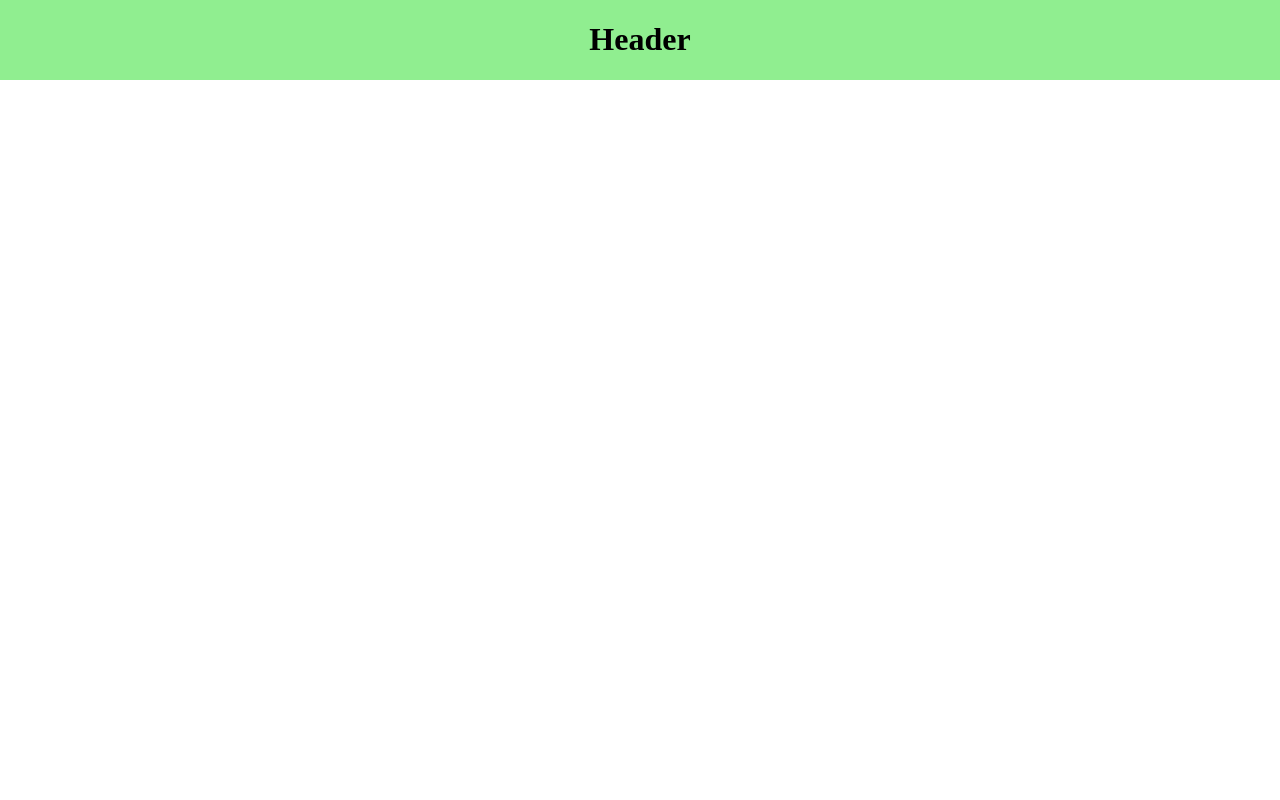
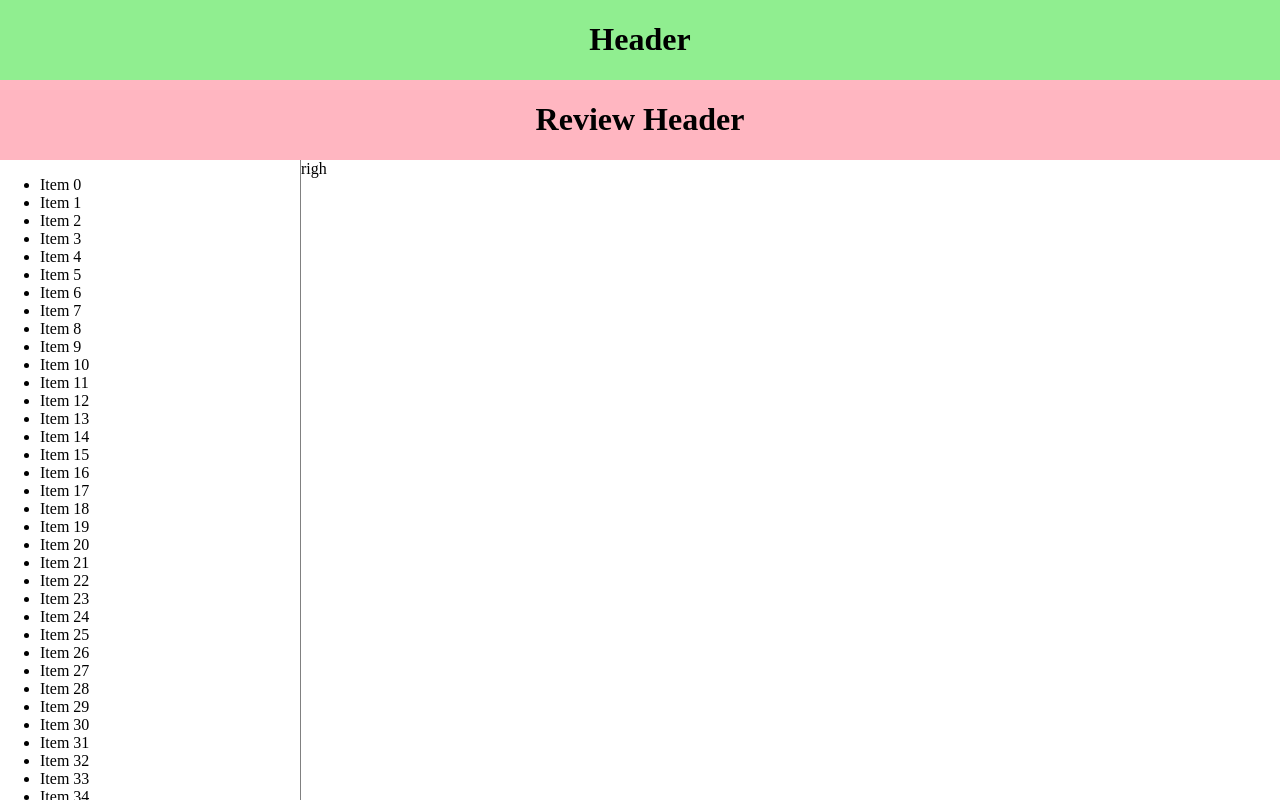
Before and after one commit to harjis/react-layout-2, a React (Create React App) app: page / in a window 1280 px wide. Shown: the top 800 px of the page. Built offline with nearby package versions, Linux system fonts and the light colour scheme.

Commit message:
Continue

```diff
--- a/src/App.tsx
+++ b/src/App.tsx
@@ -1,11 +1,13 @@
-import React from 'react';
-import s from './App.module.css';
-import {Header} from "./components/Header/Header";
+import React from "react";
+import s from "./App.module.css";
+import { Header } from "./components/Header/Header";
+import { Review } from "./components/Review/Review";
 
 function App() {
   return (
     <div className={s.container}>
       <Header />
+      <Review />
     </div>
   );
 }
--- /dev/null
+++ b/src/components/List/List.tsx
@@ -0,0 +1,12 @@
+type Props = {
+  items: string[];
+};
+export const List = (props: Props) => {
+  return (
+    <ul>
+      {props.items.map((item, i) => {
+        return <li key={i}>{item}</li>;
+      })}
+    </ul>
+  );
+};
--- /dev/null
+++ b/src/components/Review/Review.module.css
@@ -0,0 +1,4 @@
+.container {
+    display: flex;
+    flex-direction: column;
+}
--- /dev/null
+++ b/src/components/Review/Review.tsx
@@ -0,0 +1,19 @@
+import s from "./Review.module.css";
+
+import { Split } from "../Split/Split";
+import { List } from "../List/List";
+import { ReviewHeader } from "../ReviewHeader/ReviewHeader";
+
+export const Review = () => {
+  const left = <List items={getLeftSideItems()} />;
+  return (
+    <div className={s.container}>
+      <ReviewHeader />
+      <Split left={left} right={<div>righ</div>} />
+    </div>
+  );
+};
+
+function getLeftSideItems(num: number = 100) {
+  return Array.from(new Array(num).keys()).map((i) => `Item ${i}`);
+}
--- /dev/null
+++ b/src/components/ReviewHeader/ReviewHeader.module.css
@@ -0,0 +1,6 @@
+.container {
+    display: flex;
+    justify-content: center;
+    align-items: center;
+    background-color: lightpink;
+}
--- /dev/null
+++ b/src/components/ReviewHeader/ReviewHeader.tsx
@@ -0,0 +1,9 @@
+import s from "./ReviewHeader.module.css";
+
+export const ReviewHeader = () => {
+  return (
+    <div className={s.container}>
+      <h1>Review Header</h1>
+    </div>
+  );
+};
--- /dev/null
+++ b/src/components/Split/Split.module.css
@@ -0,0 +1,10 @@
+.container {
+    display: flex;
+    height: 100%;
+    width: 100%;
+}
+
+.leftContainer {
+    border-right: 1px solid grey;
+    width: 300px;
+}
--- /dev/null
+++ b/src/components/Split/Split.tsx
@@ -0,0 +1,16 @@
+import { ReactNode } from "react";
+
+import s from "./Split.module.css";
+
+type Props = {
+  left: ReactNode;
+  right: ReactNode;
+};
+export const Split = (props: Props) => {
+  return (
+    <div className={s.container}>
+      <div className={s.leftContainer}>{props.left}</div>
+      <div>{props.right}</div>
+    </div>
+  );
+};
```
